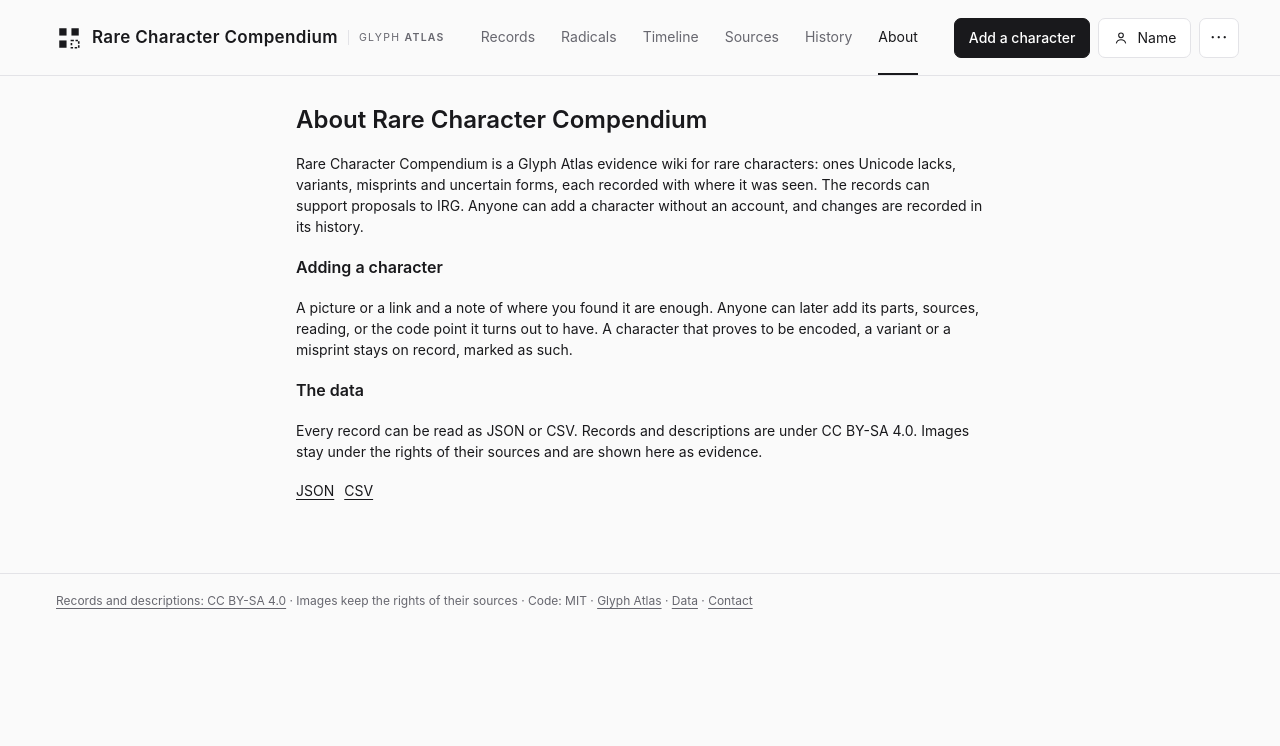
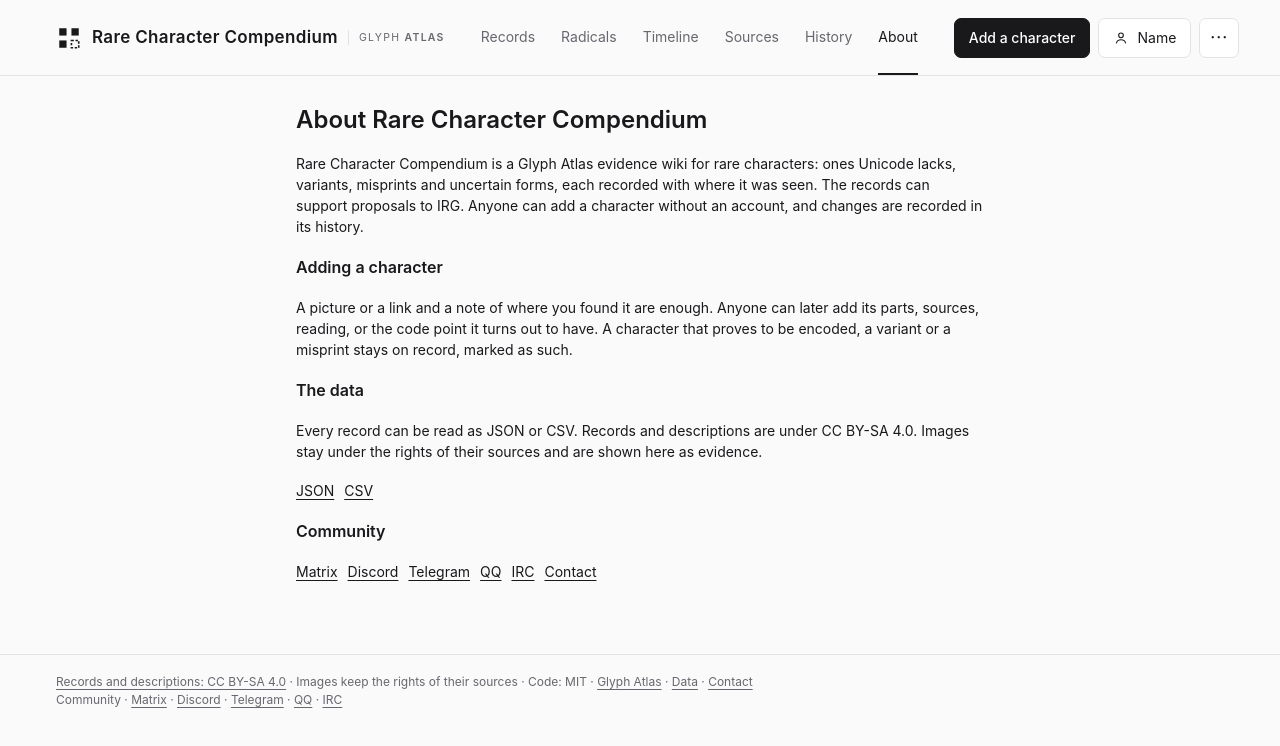
Before and after one commit to mkpoli/unencoded-db, a SvelteKit app: page /en/about in a window 1280 px wide. Shown: the top 746 px of the page. Built offline with nearby package versions, Linux system fonts and the light colour scheme; a web font is replaced by a local one.

Commit message:
feat: link the Glyph Atlas community chats and contact page

```diff
--- a/messages/en.json
+++ b/messages/en.json
@@ -28,6 +28,7 @@
   "footer.code": "Code: MIT",
   "footer.data": "Data",
   "footer.contact": "Contact",
+  "footer.community": "Community",
   "browse.intro": "Add any character you can't find in Unicode: a picture and where you saw it are enough. Variants, misprints and guesses are welcome, and others can fill in the rest.",
   "browse.drop": "Drop or paste a picture here, or choose a file",
   "browse.search": "Search by part, place, book, reading…",
--- a/messages/ja.json
+++ b/messages/ja.json
@@ -28,6 +28,7 @@
   "footer.code": "コード：MIT",
   "footer.data": "データ",
   "footer.contact": "お問い合わせ",
+  "footer.community": "コミュニティ",
   "browse.intro": "Unicodeにない文字を見つけたら、画像と見つけた場所を添えて登録してください。異体字や誤植、判断に迷う文字も歓迎します。足りない情報は後から誰でも追加できます。",
   "browse.drop": "画像をドロップまたは貼り付けるか、ファイルを選択",
   "browse.search": "部品、場所、書名、読みなどで検索…",
--- a/messages/ko.json
+++ b/messages/ko.json
@@ -28,6 +28,7 @@
   "footer.code": "코드: MIT",
   "footer.data": "데이터",
   "footer.contact": "문의",
+  "footer.community": "커뮤니티",
   "browse.intro": "유니코드에서 찾을 수 없는 문자를 추가해 주세요. 사진과 발견한 곳만 있어도 됩니다. 이체자, 오자, 추정한 문자도 괜찮으며 나머지는 다른 사람이 채울 수 있습니다.",
   "browse.drop": "여기에 사진을 놓거나 붙여넣거나 파일을 선택하세요",
   "browse.search": "구성 요소, 장소, 책, 독음으로 검색…",
--- a/messages/vi.json
+++ b/messages/vi.json
@@ -28,6 +28,7 @@
   "footer.code": "Mã nguồn: MIT",
   "footer.data": "Dữ liệu",
   "footer.contact": "Liên hệ",
+  "footer.community": "Cộng đồng",
   "browse.intro": "Hãy thêm bất kỳ chữ nào bạn không tìm thấy trong Unicode: chỉ cần hình ảnh và nơi bạn thấy chữ đó. Các dị thể, chữ in sai và chữ chưa rõ cũng được chào đón; những người khác có thể bổ sung sau.",
   "browse.drop": "Thả hoặc dán ảnh vào đây, hoặc chọn tệp",
   "browse.search": "Tìm theo thành phần, địa điểm, sách, cách đọc…",
--- a/messages/zh-Hans.json
+++ b/messages/zh-Hans.json
@@ -28,6 +28,7 @@
   "footer.code": "代码：MIT",
   "footer.data": "数据",
   "footer.contact": "联系",
+  "footer.community": "社区",
   "browse.intro": "Unicode尚未收录的字都可以添加：提供图片和发现地点即可。异体字、误印和推测的字也欢迎添加，其他人可以补充资料。",
   "browse.drop": "将图片拖放或粘贴到这里，也可以选择文件",
   "browse.search": "按部件、地点、书名、读音等搜索…",
--- a/messages/zh-Hant.json
+++ b/messages/zh-Hant.json
@@ -28,6 +28,7 @@
   "footer.code": "程式碼：MIT",
   "footer.data": "資料",
   "footer.contact": "聯絡",
+  "footer.community": "社群",
   "browse.intro": "Unicode尚未收錄的字都可以新增：提供圖片和發現地點即可。異體字、誤印和推測的字也歡迎新增，其他人可以補充資料。",
   "browse.drop": "將圖片拖放或貼上到這裡，也可以選擇檔案",
   "browse.search": "按部件、地點、書名、讀音等搜尋…",
--- /dev/null
+++ b/src/lib/community.ts
@@ -0,0 +1,13 @@
+// The Glyph Atlas community chat: one Matrix space bridged to a Discord server, a Telegram group and IRC
+// on Libera.Chat, so a message sent in one place appears in all; QQ is bridged to the Chinese room. The
+// links are the ones the Glyph Atlas contact page gives.
+export const CHATS = [
+  { name: 'Matrix', href: 'https://chat.glyphatlas.org/#/room/#glyphatlas:glyphatlas.org' },
+  { name: 'Discord', href: 'https://discord.gg/DR25YeAYSg' },
+  { name: 'Telegram', href: 'https://t.me/+Q4wiIzMijRwzOWE1' },
+  { name: 'QQ', href: 'https://qm.qq.com/q/bKrGelyYIE' },
+  { name: 'IRC', href: 'https://web.libera.chat/#glyphatlas-compendium' },
+] as const
+
+/** The Glyph Atlas contact page in the reader's language; it offers the same locales as this site. */
+export const contactPage = (locale: string) => `https://glyphatlas.org/${locale}/contact`
--- a/src/routes/+layout.svelte
+++ b/src/routes/+layout.svelte
@@ -5,6 +5,7 @@
   import { GLYPH_STYLE_COOKIE, GLYPH_STYLES, type GlyphStyle } from '$lib/composer'
   import { LOCALES, LOCALE_NAMES, LOCALE_COOKIE } from '$lib/i18n'
   import { href, locale, t } from '$lib/t'
+  import { CHATS, contactPage } from '$lib/community'
   let { data, children } = $props()
 
   const path = $derived(page.url.pathname.replace(/^\/[^/]+/, ''))
@@ -77,8 +78,9 @@
     · {t('footer.images')} · {t('footer.code')}
     · <a class="text-link" href="https://glyphatlas.org/" target="_blank" rel="noopener">Glyph Atlas</a>
     · <a class="text-link" href="/api/entries">{t('footer.data')}</a>
-    · <a class="text-link" href="https://glyphatlas.org/contact" target="_blank" rel="noopener">{t('footer.contact')}</a>
+    · <a class="text-link" href={contactPage(locale())} target="_blank" rel="noopener">{t('footer.contact')}</a>
   </p>
+  <p>{t('footer.community')}{#each CHATS as chat (chat.name)}{' · '}<a class="text-link" href={chat.href} target="_blank" rel="noopener">{chat.name}</a>{/each}</p>
 </footer>
 
 <style>
--- a/src/routes/[locale]/about/+page.svelte
+++ b/src/routes/[locale]/about/+page.svelte
@@ -1,6 +1,7 @@
 <script lang="ts">
   import Seo from '$lib/components/Seo.svelte'
-  import { t } from '$lib/t'
+  import { locale, t } from '$lib/t'
+  import { CHATS, contactPage } from '$lib/community'
 </script>
 
 <Seo title={t('about.title')} />
@@ -13,4 +14,8 @@
     <p>{t('about.data')}</p>
     <div class="row"><a class="text-link" href="/api/entries">JSON</a><a class="text-link" href="/api/entries?format=csv">CSV</a></div>
   </section>
+  <section class="stack">
+    <h2>{t('footer.community')}</h2>
+    <div class="row">{#each CHATS as chat (chat.name)}<a class="text-link" href={chat.href} target="_blank" rel="noopener">{chat.name}</a>{/each}<a class="text-link" href={contactPage(locale())} target="_blank" rel="noopener">{t('footer.contact')}</a></div>
+  </section>
 </div>
```
